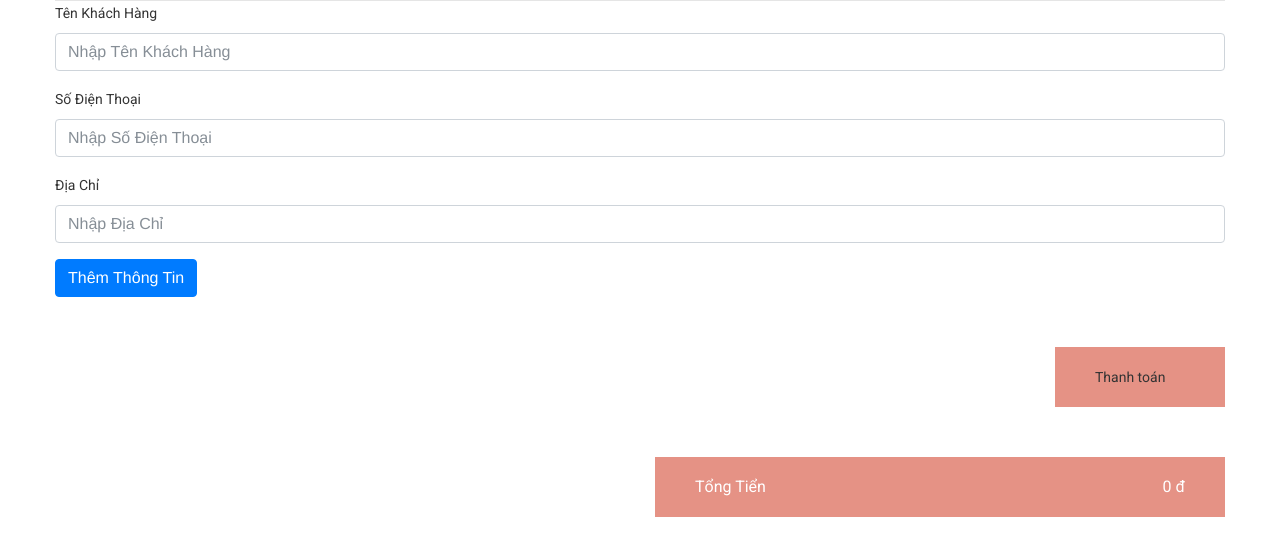
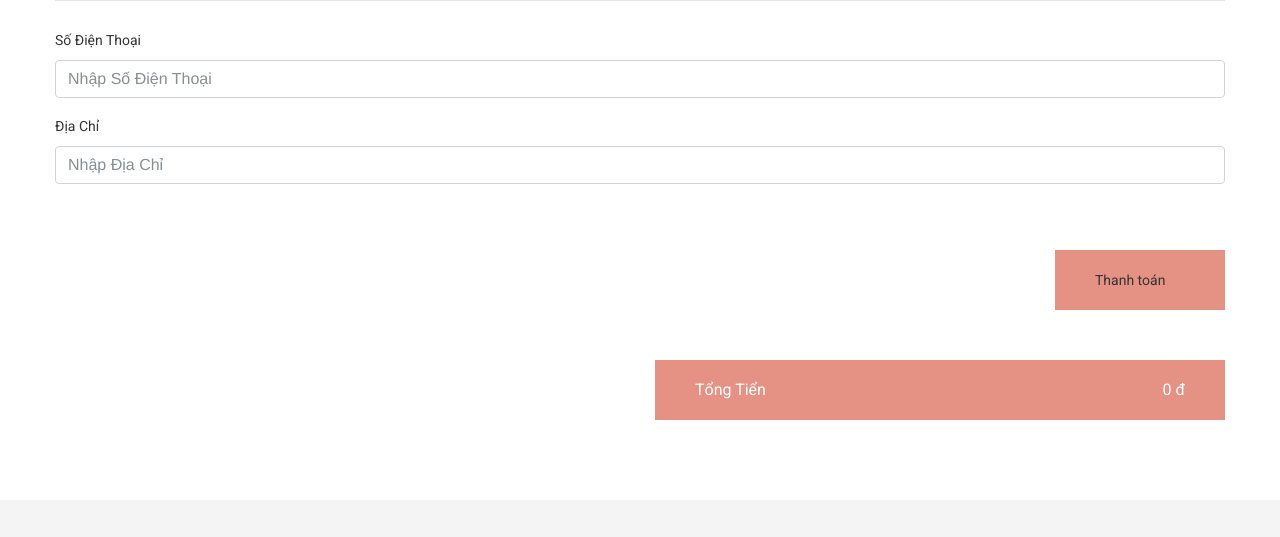
Before and after one commit to minhho1107/Web2, a PHP site: page /hoadon.php in a window 1280 px wide. Shown: the part 222-759 px from the top of the page. Run offline with PHP 8.4, Linux system fonts and the light colour scheme; the visitor is signed in with stand-in values (Sample User, id 1); data comes from the database, SQL or seed files in the repository; both versions use the stored data as it was before the commit; some web fonts are replaced.

Commit message:
update hoadon

```diff
--- a/hoadon.php
+++ b/hoadon.php
@@ -256,12 +256,8 @@ require $_SERVER['DOCUMENT_ROOT'] . '/Web2/database.php';
 				</div>
 				<hr>
 				<form method="POST">
-					<div class="form-group">
-						<label for="name">Tên Khách Hàng</label>
-						<input type="text" name="name" class="form-control" placeholder="Nhập Tên Khách Hàng">
-						<!-- <small id="emailHelp" class="form-text text-muted">We'll never share your email with anyone else.</small> -->
-					</div>
-					<div class="form-group">
+
+					<div style="margin-top: 20pt;" class="form-group">
 						<label for="phone">Số Điện Thoại</label>
 						<input type="text" class="form-control" name="phone" placeholder="Nhập Số Điện Thoại">
 					</div>
@@ -270,45 +266,10 @@ require $_SERVER['DOCUMENT_ROOT'] . '/Web2/database.php';
 						<input type="text" class="form-control" name="address" placeholder="Nhập Địa Chỉ">
 					</div>
 
-					<input type="submit" name="addinfo" class="btn btn-primary" value="Thêm Thông Tin"></input>
-					<!-- </div> -->
+					<!-- <input type="submit" name="addinfo" class="btn btn-primary" value="Thêm Thông Tin"></input>
+					</div> -->
 				</form>
-				<?php
-				$users = mysqli_fetch_assoc(mysqli_query($conn, "SELECT * FROM `tbltaikhoan` WHERE `email` = '" . $_SESSION['email'] . "'"));
-				if (isset($_POST['addinfo'])) {
-					if (!empty($_POST['name']) and !empty($_POST['phone']) and !empty($_POST['address'])) {
-						$name = $_POST['name'];
-						$phone = $_POST['phone'];
-						$address = $_POST['address'];
-						$tongtt = "Tên: " . $name . ", SĐT: " . $phone . ", Địa Chỉ: " . $address;
-						if (empty($_SESSION['email'])) {
-				?>
-							<script>
-								alert("Bạn Cần Đăng Nhập!");
-							</script>
-						<?php
-						} else {
 
-							mysqli_query($conn, "UPDATE `tbltaikhoan` SET `info` = '" . $tongtt . "' WHERE `tbltaikhoan`.`email` = '" . $_SESSION['email'] . "'");
-						?>
-							<script>
-								alert("Cập Nhật Thông Tin Thành Công!");
-							</script>
-							<meta http-equiv="refresh" content="1">
-						<?php
-							// cap nhat tt thanh cong
-						}
-					} else {
-						?>
-						<script>
-							alert("Vui Lòng Nhập Đầy Đủ Thông Tin!");
-						</script>
-				<?php
-						// vui long nhap day du tt
-					}
-				}
-
-				?>
 
 				<div class="row">
 					<div class="col-lg-2 offset-lg-10">
```
Also changed, not shown: admin/database/webdb.sql (+9 -10 lines).
